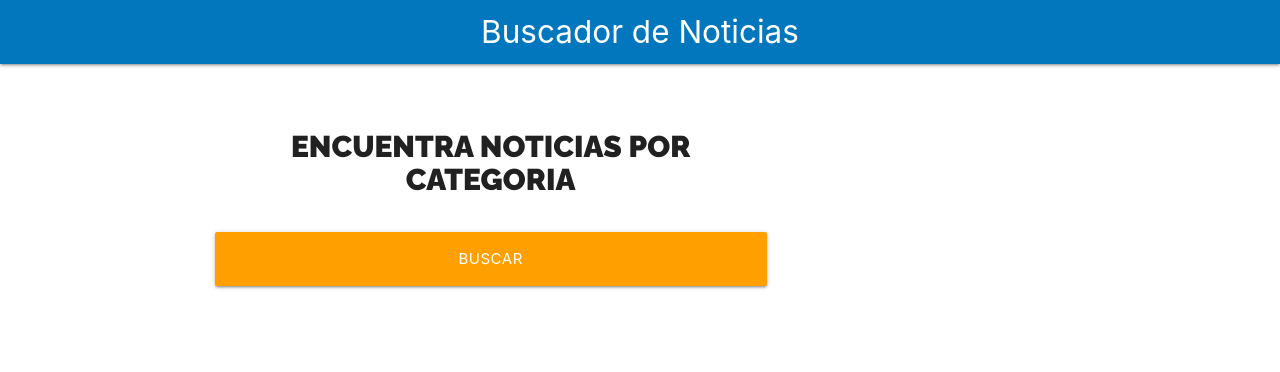
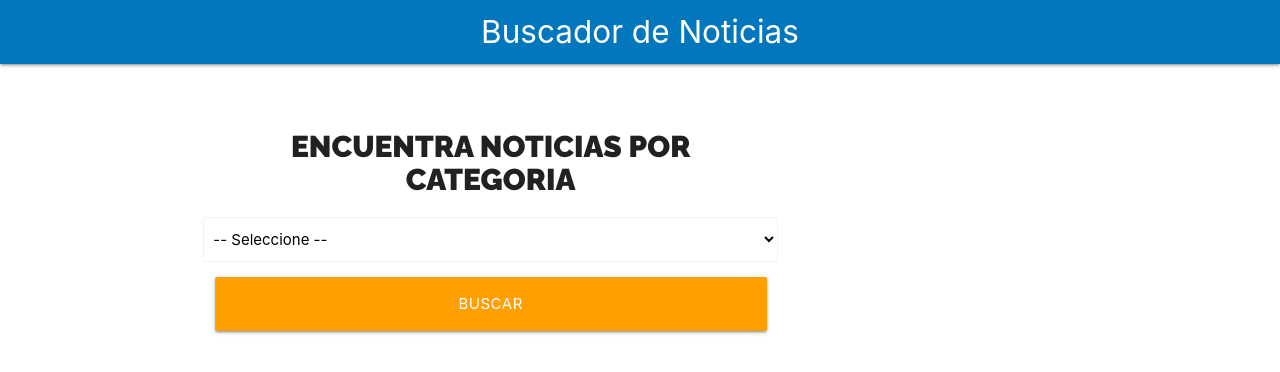
Before and after one commit to cristianaparra/Noticias, a React (Create React App) app: page / in a window 1280 px wide. Shown: the top 372 px of the page. Built offline with nearby package versions, Linux system fonts and the light colour scheme.

Commit message:
Creando custom hooks

```diff
--- a/src/componnents/Formulario.js
+++ b/src/componnents/Formulario.js
@@ -1,12 +1,20 @@
 import React from 'react';
 import styles from './Formulario.module.css'
+import useSelect from '../hooks/useSelect'
 
 const Formulario = () => {
+
+// utilizando custom hooks
+const [categoria, SelectNoticias] = useSelect();
+
     return (
         <div className={`${styles.buscador} row`}>
             <div className='col s12 m8 offset m-2'>
                 <form>
                     <h2 className={styles.heading}> Encuentra Noticias por Categoria</h2>
+
+                    <SelectNoticias />
+
                     <div className='input-field col s12'>
                         <input
                         type='submit'
--- /dev/null
+++ b/src/hooks/useSelect.js
@@ -0,0 +1,19 @@
+import React, { useState } from 'react';
+
+const useSelect = (stateInicial, opciones) => {
+
+    //state dek custom hook
+    const [state, actualizarState] = useState('')
+
+    const SelecNoticias = () => (
+        <select
+            className='browser-default'
+        >
+            <option value=''>-- Seleccione --</option>
+        </select>
+    )
+
+    return [state, SelecNoticias];
+}
+
+export default useSelect;
```
